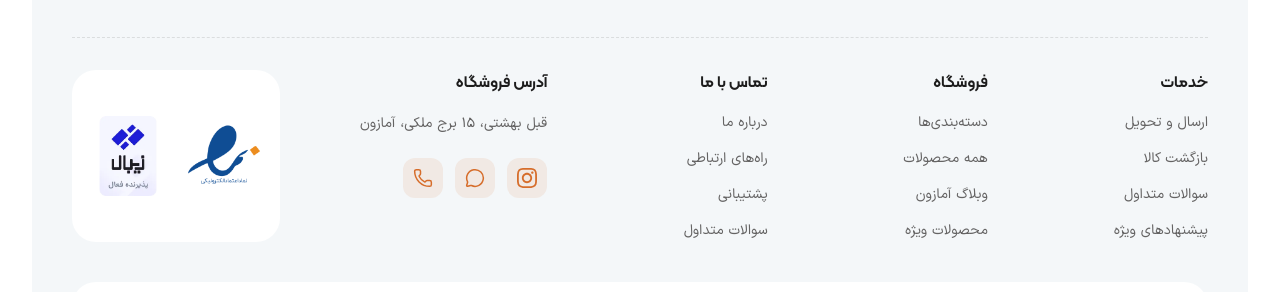
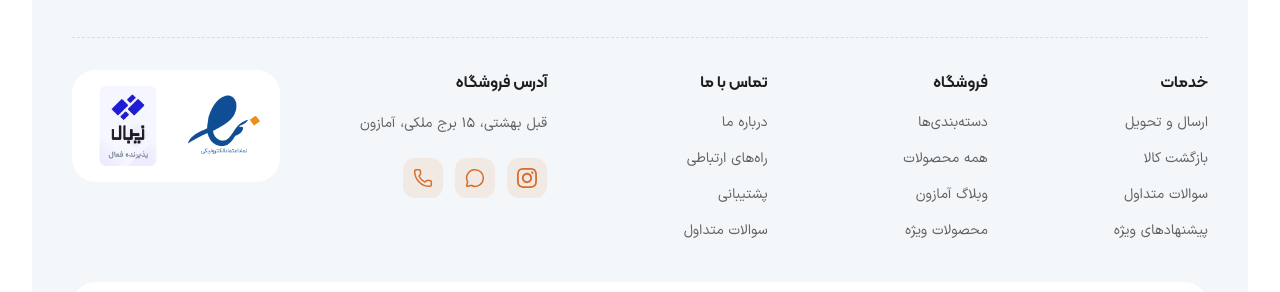
Before and after one commit to AbolfazlBandehMoradi/AmazaonShop, a React (Vite) app: page /fa/products/1 in a window 1280 px wide. Shown: the part 2581-2873 px from the top of the page. Built offline with nearby package versions, Linux system fonts and the light colour scheme; no server answers.

Commit message:
fix enamd col

```diff
--- a/src/components/layout/footer/Footer.tsx
+++ b/src/components/layout/footer/Footer.tsx
@@ -164,7 +164,7 @@ export const Footer = () => {
           <div
             role="group"
             aria-label={t('footer.trust.label')}
-            className="col-span-2 flex w-fit max-w-full items-center justify-center justify-self-center gap-4 rounded-3xl bg-white p-4 md:col-span-4 lg:col-span-1"
+            className="col-span-2 flex w-fit max-w-full items-center justify-center justify-self-center gap-4 rounded-3xl bg-white p-4 md:col-span-4 lg:col-span-1 lg:self-start"
           >
             {trustMarks.map((mark) => (
               <img
```
